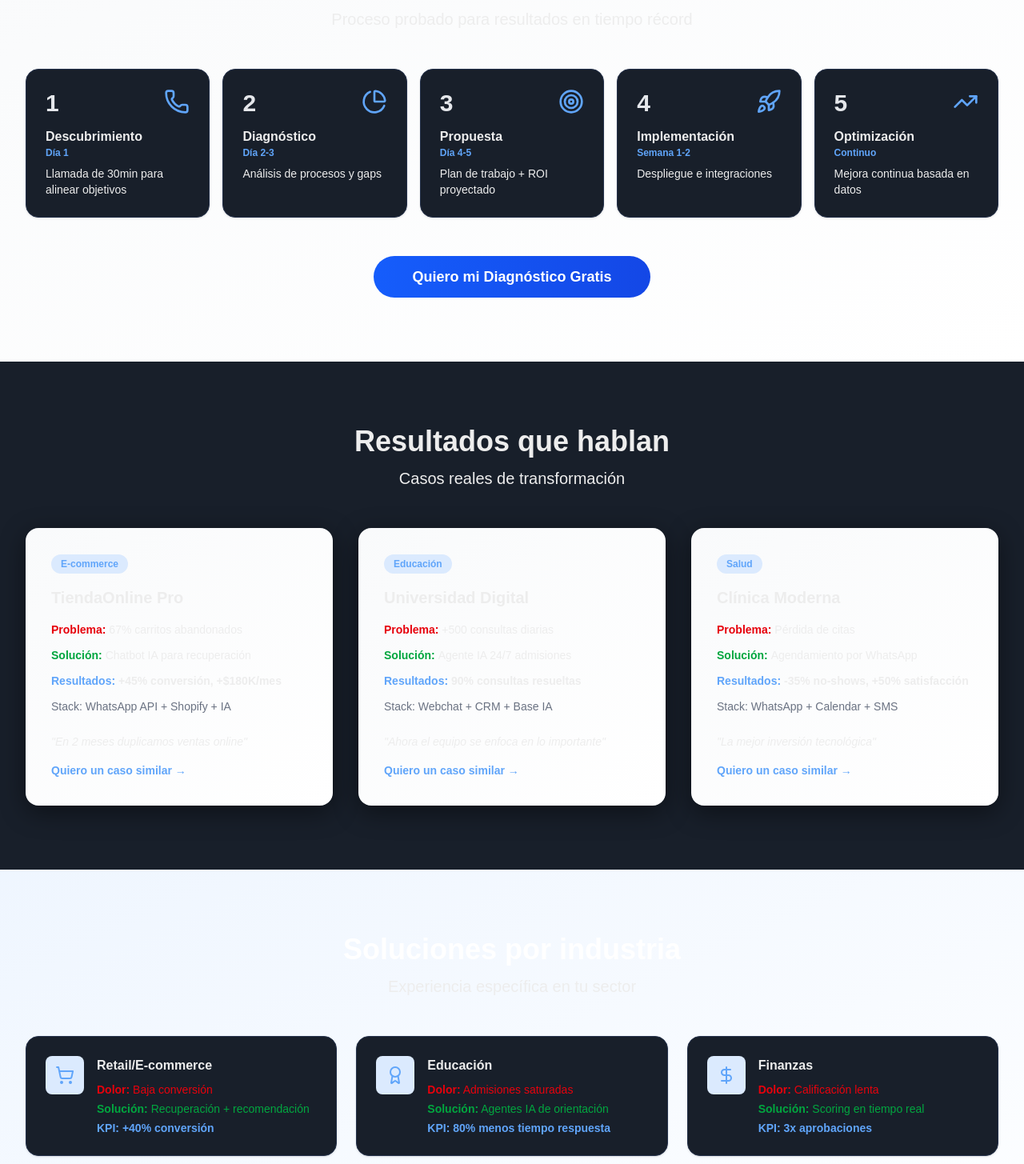
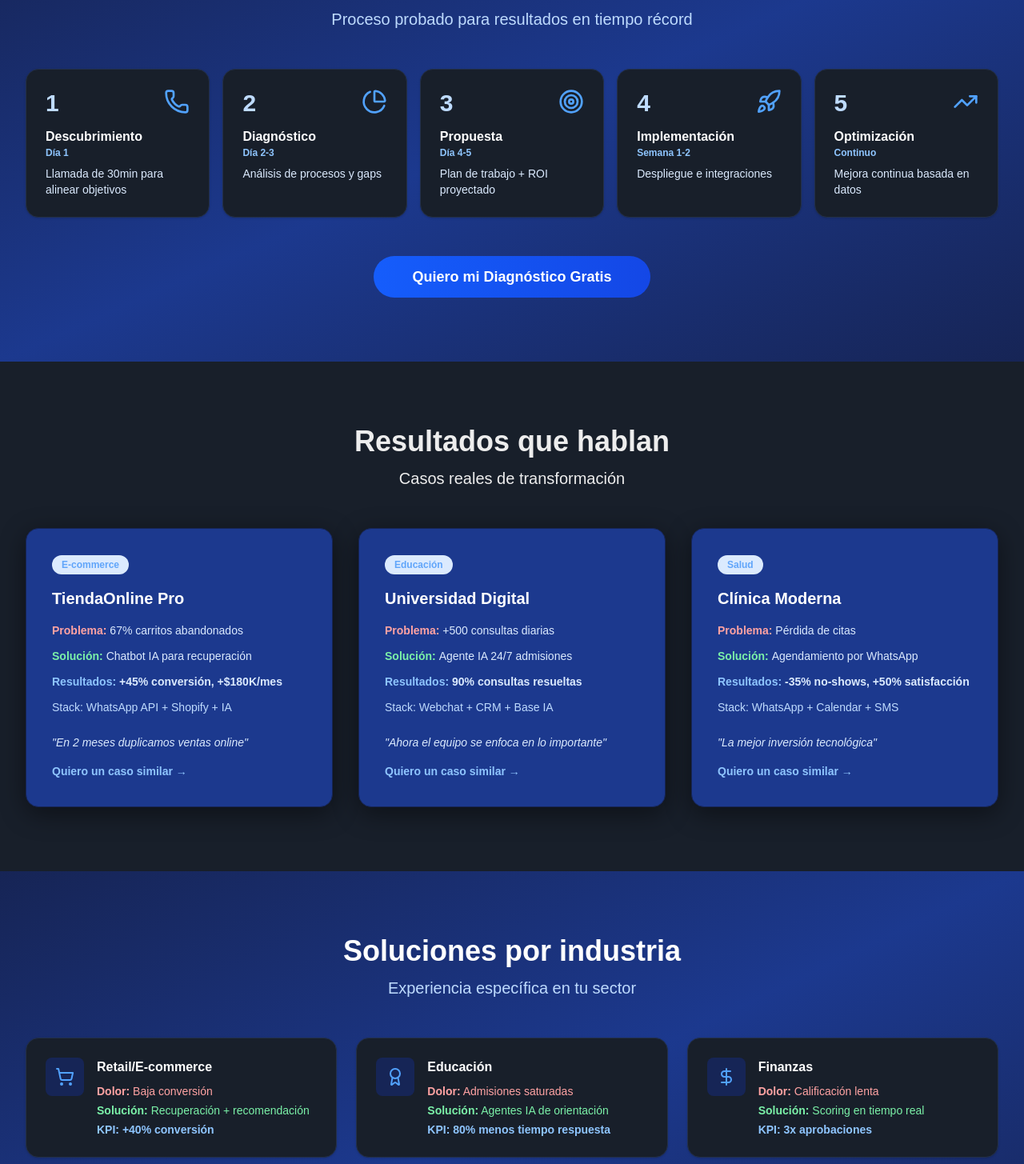
Before and after one commit to JoaquinTorresV/cognitivaAI, a Next.js app: page / in a window 1280 px wide. Shown: the part 2115-3570 px from the top of the page at 80% size. Built offline with nearby package versions, Linux system fonts and the light colour scheme.

Commit message:
Listo los colores

```diff
--- a/sections/CaseStudies.jsx
+++ b/sections/CaseStudies.jsx
@@ -17,19 +17,19 @@ export default function CaseStudies() {
 
         <div className="grid md:grid-cols-3 gap-8">
           {CASE_STUDIES.map((cs) => (
-            <div key={cs.company} className="bg-gradient-to-br from-gray-50 to-white rounded-2xl p-8 shadow-lg">
+            <div key={cs.company} className="bg-blue-900 rounded-2xl p-8 shadow-lg border border-blue-950">
               <div className="mb-4"><Badge>{cs.tag}</Badge></div>
-              <h3 className="text-xl font-bold mb-4">{cs.company}</h3>
+              <h3 className="text-xl font-bold mb-4 text-white">{cs.company}</h3>
 
               <div className="space-y-3 mb-6 text-sm">
-                <p><span className="font-semibold text-red-600">Problema: </span><span className="text-gray-600">{cs.problem}</span></p>
-                <p><span className="font-semibold text-green-600">Solución: </span><span className="text-gray-600">{cs.solution}</span></p>
-                <p><span className="font-semibold text-blue-600">Resultados: </span><span className="font-bold">{cs.results}</span></p>
-                <p className="text-gray-500">Stack: {cs.stack}</p>
+                <p><span className="font-semibold text-red-300">Problema: </span><span className="text-blue-100">{cs.problem}</span></p>
+                <p><span className="font-semibold text-green-300">Solución: </span><span className="text-blue-100">{cs.solution}</span></p>
+                <p><span className="font-semibold text-blue-300">Resultados: </span><span className="font-bold text-blue-100">{cs.results}</span></p>
+                <p className="text-blue-200">Stack: {cs.stack}</p>
               </div>
 
-              <p className="text-sm text-gray-600 italic">"{cs.testimonial}"</p>
-              <button className="mt-4 text-blue-600 font-semibold text-sm hover:text-blue-700">Quiero un caso similar →</button>
+              <p className="text-sm text-blue-100 italic">"{cs.testimonial}"</p>
+              <button className="mt-4 text-blue-300 font-semibold text-sm hover:text-blue-400">Quiero un caso similar →</button>
             </div>
           ))}
         </div>
--- a/sections/Demo.jsx
+++ b/sections/Demo.jsx
@@ -14,8 +14,8 @@ export default function Demo() {
           <p className="text-xl text-gray-600">Demo de 90 segundos que cambia la perspectiva</p>
         </div>
 
-        <div className="bg-gradient-to-br from-blue-100 to-blue-50 rounded-2xl p-8 shadow-xl">
-          <div className="aspect-video bg-gray-900 rounded-xl flex items-center justify-center overflow-hidden">
+        <div className="bg-gradient-to-br from-blue-950 via-blue-900 to-blue-950 rounded-2xl p-8 shadow-xl">
+          <div className="aspect-video bg-blue-950 rounded-xl flex items-center justify-center overflow-hidden">
             <video
               src="/Video_Infográfico_de_Servicios_Digitales.mp4"
               controls
--- a/sections/Industries.jsx
+++ b/sections/Industries.jsx
@@ -7,23 +7,23 @@ export default function Industries() {
   const { ref } = useScrollAnimation();
 
   return (
-    <section id="industrias" className="py-20 bg-gradient-to-br from-blue-50 to-white">
+    <section id="industrias" className="py-20 bg-gradient-to-br from-blue-950 via-blue-900 to-blue-950">
       <div ref={ref} className="container-padded animate-in">
         <div className="text-center mb-12">
-          <h2 className="text-4xl font-bold mb-3">Soluciones por industria</h2>
-          <p className="text-xl text-gray-600">Experiencia específica en tu sector</p>
+          <h2 className="text-4xl font-bold mb-3 text-white">Soluciones por industria</h2>
+          <p className="text-xl text-blue-200">Experiencia específica en tu sector</p>
         </div>
 
         <div className="grid md:grid-cols-2 lg:grid-cols-3 gap-6">
           {INDUSTRIES.map(({ icon: Icon, title, pain, solution, kpi }) => (
-            <div key={title} className="card p-6 border-l-4 border-blue-600">
+            <div key={title} className="card p-6 border-l-4 border-blue-600 bg-blue-900 rounded-xl">
               <div className="flex items-start gap-4">
-                <div className="bg-blue-100 p-3 rounded-lg"><Icon className="h-6 w-6 text-blue-600" /></div>
+                <div className="bg-blue-950 p-3 rounded-lg"><Icon className="h-6 w-6 text-blue-400" /></div>
                 <div className="flex-1">
-                  <h3 className="font-bold mb-2">{title}</h3>
-                  <p className="text-sm text-red-600 mb-1"><span className="font-semibold">Dolor:</span> {pain}</p>
-                  <p className="text-sm text-green-600 mb-1"><span className="font-semibold">Solución:</span> {solution}</p>
-                  <p className="text-sm font-bold text-blue-600">KPI: {kpi}</p>
+                  <h3 className="font-bold mb-2 text-white">{title}</h3>
+                  <p className="text-sm text-red-300 mb-1"><span className="font-semibold">Dolor:</span> {pain}</p>
+                  <p className="text-sm text-green-300 mb-1"><span className="font-semibold">Solución:</span> {solution}</p>
+                  <p className="text-sm font-bold text-blue-300">KPI: {kpi}</p>
                 </div>
               </div>
             </div>
--- a/sections/Integrations.jsx
+++ b/sections/Integrations.jsx
@@ -27,22 +27,22 @@ export default function Integrations() {
           ))}
         </div>
 
-        <div className="mt-12 bg-blue-50 rounded-2xl p-8">
+        <div className="mt-12 rounded-2xl p-8 bg-gradient-to-br from-blue-950 via-blue-900 to-blue-950">
           <div className="grid md:grid-cols-3 gap-6 text-center">
             <div>
-              <Code2 className="h-8 w-8 text-blue-600 mx-auto mb-2" />
-              <h4 className="font-semibold">API/Webhooks</h4>
-              <p className="text-sm text-gray-600">Integración en tiempo real</p>
+              <Code2 className="h-8 w-8 text-blue-200 mx-auto mb-2" />
+              <h4 className="font-semibold text-white">API/Webhooks</h4>
+              <p className="text-sm text-blue-100">Integración en tiempo real</p>
             </div>
             <div>
-              <Clock className="h-8 w-8 text-blue-600 mx-auto mb-2" />
-              <h4 className="font-semibold">Setup en 48hrs</h4>
-              <p className="text-sm text-gray-600">Implementación express</p>
+              <Clock className="h-8 w-8 text-blue-200 mx-auto mb-2" />
+              <h4 className="font-semibold text-white">Setup en 48hrs</h4>
+              <p className="text-sm text-blue-100">Implementación express</p>
             </div>
             <div>
-              <Shield className="h-8 w-8 text-blue-600 mx-auto mb-2" />
-              <h4 className="font-semibold">SLA 99.9%</h4>
-              <p className="text-sm text-gray-600">Soporte enterprise 24/7</p>
+              <Shield className="h-8 w-8 text-blue-200 mx-auto mb-2" />
+              <h4 className="font-semibold text-white">SLA 99.9%</h4>
+              <p className="text-sm text-blue-100">Soporte enterprise 24/7</p>
             </div>
           </div>
         </div>
--- a/sections/Process.jsx
+++ b/sections/Process.jsx
@@ -8,23 +8,23 @@ export default function Process() {
   const { ref } = useScrollAnimation();
 
   return (
-    <section id="proceso" className="py-20 bg-gradient-to-br from-gray-50 to-white">
+    <section id="proceso" className="py-20 bg-gradient-to-br from-blue-950 via-blue-900 to-blue-950">
       <div ref={ref} className="container-padded animate-in">
         <div className="text-center mb-12">
-          <h2 className="text-4xl font-bold mb-3">¿Cómo trabajamos? Simple y efectivo</h2>
-          <p className="text-xl text-gray-600">Proceso probado para resultados en tiempo récord</p>
+          <h2 className="text-4xl font-bold mb-3 text-white">¿Cómo trabajamos? Simple y efectivo</h2>
+          <p className="text-xl text-blue-200">Proceso probado para resultados en tiempo récord</p>
         </div>
 
         <div className="grid md:grid-cols-5 gap-4">
           {PROCESS_STEPS.map((s, i) => (
-            <div key={s.title} className="relative card p-6 border-t-4 border-blue-600">
+            <div key={s.title} className="relative card p-6 border-t-4 border-blue-600 bg-blue-900 rounded-xl">
               <div className="flex justify-between items-start mb-3">
-                <span className="text-3xl font-bold text-gray-200">{i + 1}</span>
-                <s.icon className="h-8 w-8 text-blue-600" />
+                <span className="text-3xl font-bold text-blue-200">{i + 1}</span>
+                <s.icon className="h-8 w-8 text-blue-400" />
               </div>
-              <h3 className="font-bold">{s.title}</h3>
-              <p className="text-xs text-blue-600 font-semibold mb-2">{s.time}</p>
-              <p className="text-sm text-gray-600">{s.desc}</p>
+              <h3 className="font-bold text-white">{s.title}</h3>
+              <p className="text-xs text-blue-300 font-semibold mb-2">{s.time}</p>
+              <p className="text-sm text-blue-100">{s.desc}</p>
             </div>
           ))}
         </div>
--- a/sections/Security.jsx
+++ b/sections/Security.jsx
@@ -7,21 +7,21 @@ export default function Security() {
   const { ref } = useScrollAnimation();
 
   return (
-    <section id="seguridad" className="py-20 bg-gradient-to-br from-gray-50 to-white">
+    <section id="seguridad" className="py-20 bg-gradient-to-br from-blue-950 via-blue-900 to-blue-950">
       <div ref={ref} className="container-padded animate-in">
         <div className="text-center mb-12">
-          <h2 className="text-4xl font-bold mb-3">Seguridad y cumplimiento</h2>
-          <p className="text-xl text-gray-600">Protegemos tu data con estándares de clase mundial</p>
+          <h2 className="text-4xl font-bold mb-3 text-white">Seguridad y cumplimiento</h2>
+          <p className="text-xl text-blue-200">Protegemos tu data con estándares de clase mundial</p>
         </div>
 
         <div className="grid md:grid-cols-4 gap-6">
           {SECURITY.map(({ icon: Icon, title, desc }) => (
-            <div key={title} className="text-center card p-6">
+            <div key={title} className="text-center card p-6 bg-blue-900 rounded-xl border border-blue-950">
               <div className="bg-blue-100 w-16 h-16 rounded-full flex items-center justify-center mx-auto mb-4">
                 <Icon className="h-8 w-8 text-blue-600" />
               </div>
-              <h3 className="font-semibold mb-1">{title}</h3>
-              <p className="text-sm text-gray-600">{desc}</p>
+              <h3 className="font-semibold mb-1 text-white">{title}</h3>
+              <p className="text-sm text-blue-100">{desc}</p>
             </div>
           ))}
         </div>
```
Also changed, not shown: sections/FAQ.jsx (+8 -8 lines), sections/ROI.jsx (+10 -10 lines).
